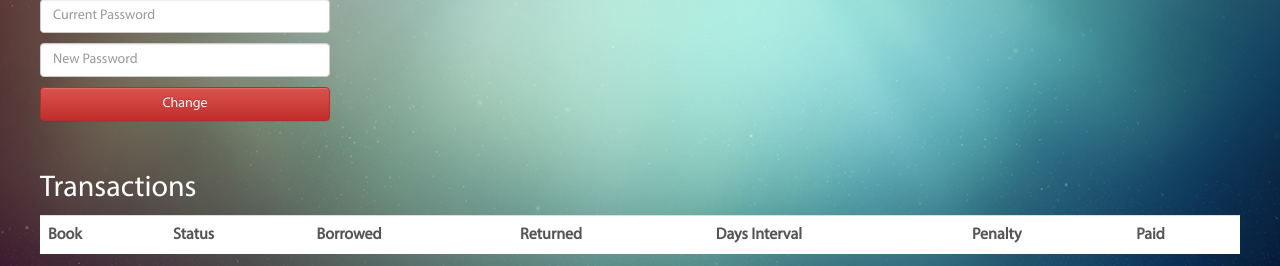
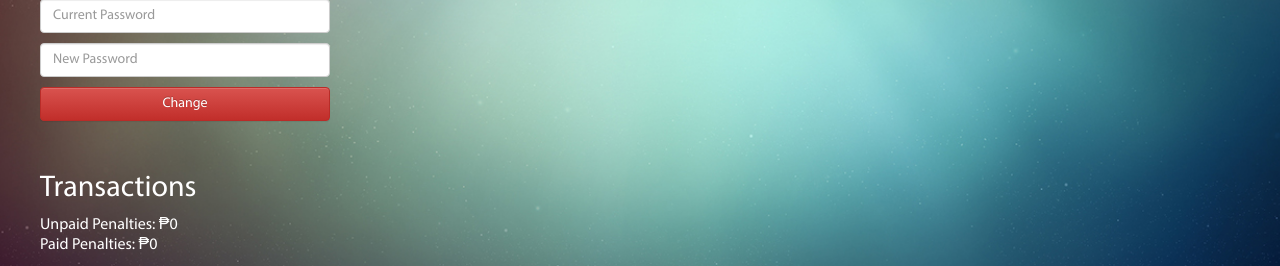
Before and after one commit to tugudush/lgs, a PHP site: page /student-profile.php in a window 1280 px wide. Shown: the part 259-525 px from the top of the page. Run offline with PHP 8.4, Linux system fonts and the light colour scheme; a user stored in the database is signed in; data comes from the database, SQL or seed files in the repository; lists and menus that the app fills with data are empty.

Commit message:
add penalties monitor on student profile

```diff
--- a/css/style.css
+++ b/css/style.css
@@ -488,3 +488,7 @@
 #change-password-message {
     margin-top: 10px;
 }
+
+#penalties {
+    margin-top: 10px;
+}
--- a/js/functions.js
+++ b/js/functions.js
@@ -1177,8 +1177,8 @@
                 } // end of if (paid == 'yes')
             }); // end of $('.log-row').each(function()
 
-            $('#total-payables').html('&#8369;'+total_payables);
-            $('#total-paid').html('&#8369;'+total_paid);
+            $('#unpaid-penalties').html('&#8369;'+total_payables);
+            $('#paid-penalties').html('&#8369;'+total_paid);
         } // end of if ($('#page-student-profile').length)
     } // end of function profile_penalties()
 
--- a/student-profile.php
+++ b/student-profile.php
@@ -83,7 +83,14 @@
                 <div id="change-password-message">&nbsp;</div>
             </form><!--/change-password-->
 
+            <input type="hidden" id="pod" value="<?php echo $pod; ?>">
+            <input type="hidden" id="ppd" value="<?php echo $ppd; ?>">
+
             <h2>Transactions</h2>
+            <div id="penalties">
+                Unpaid Penalties: <span id="unpaid-penalties"></span><br>
+                Paid Penalties: <span id="paid-penalties"></span>
+            </div><!--/penalties-->
             <div id="logs-wrap" class="table-responsive">
                 <table id="logs" class="table table-hover">
                     <tr>
@@ -115,14 +122,14 @@
                             $penalty = $price;
                         } // end of if ($status == 'lost')
                     ?>
-                    <tr>
+                    <tr class="log-row">
                         <td><?php echo $title; ?></td>
                         <td><?php echo $status; ?></td>
                         <td><?php echo $borrowed_datetime; ?></td>
                         <td><?php echo $returned_datetime; ?></td>
-                        <td><?php echo $days; ?></td>
-                        <td><?php echo $penalty; ?></td>
-                        <td><?php echo $paid; ?></td>
+                        <td class="row-col-days"><?php echo $days; ?></td>
+                        <td class="row-col-penalty"><?php echo $penalty; ?></td>
+                        <td class="row-col-paid"><?php echo $paid; ?></td>
                     </tr>
                     <?php endforeach; ?>
                 </table><!--/logs-->
--- a/styles.inc.php
+++ b/styles.inc.php
@@ -5,6 +5,6 @@
 <link href="<?php echo $site_url; ?>/css/font-awesome.css" rel="stylesheet">
 <link href="<?php echo $site_url; ?>/css/fonts.css" rel="stylesheet">
 <link href="<?php echo $site_url; ?>/css/presets.css?v=1.0" rel="stylesheet">
-<link href="<?php echo $site_url; ?>/css/style.css?v=1.0" rel="stylesheet">
+<link href="<?php echo $site_url; ?>/css/style.css?v=1.1" rel="stylesheet">
 <link href="<?php echo $site_url; ?>/css/media.css?v=1.0" rel="stylesheet">
 <link href="<?php echo $site_url; ?>/css/print.css?v=1.0" rel="stylesheet">
```
